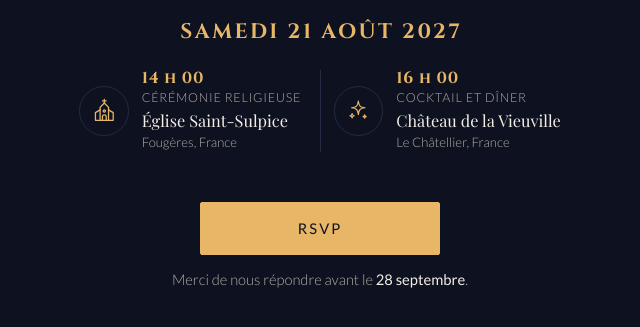
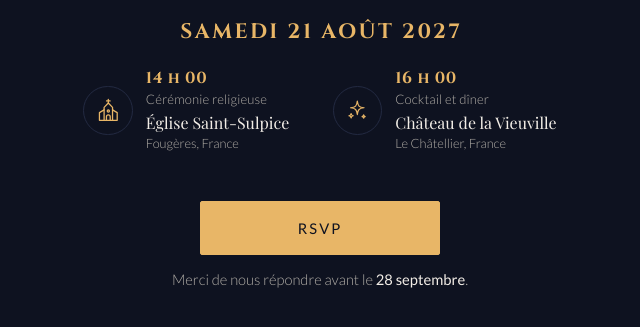
Before and after one commit to edijn/Wedding-S-E, a plain HTML site: page invitation-test.html in a window 1280 px wide. Shown: the part 485-812 px from the top of the page, 320-960 px from the left. Drawn offline with nearby package versions, Linux system fonts and the light colour scheme.

Commit message:
Add files via upload

```diff
--- a/invitation-test.html
+++ b/invitation-test.html
@@ -19,6 +19,12 @@
   --or:       #E8B667;
   /* La respiration entre les trois blocs du bas : phrase, journée, RSVP. */
   --gap-bloc: clamp(1.95rem,6.2vw,3.1rem);
+  /* Unité de base des deux colonnes. Tous les textes en dérivent par
+     un rapport fixe, donc changer cette seule valeur les redimensionne
+     ensemble sans casser leur hiérarchie. */
+  --te: clamp(.74rem,3.2vw,1rem);
+  /* Le retrait sous la note, jusqu'au bord de l'écran. */
+  --pied: clamp(1rem,3.4svh,1.9rem);
   --ivoire:   #F2EDE6;
   --dim:      #B3AFA8;
   --erreur:   #E98A7B;
@@ -136,7 +142,7 @@ body{
 /* margin-top:auto absorbe tout le blanc restant ; le padding du bas
    laisse le petit retrait par rapport au bord de l'écran. */
 .bloc-rsvp{
-  padding-bottom:calc(clamp(1.6rem,5svh,3rem) + env(safe-area-inset-bottom,0px));
+  padding-bottom:calc(var(--pied) + env(safe-area-inset-bottom,0px));
 }
 
 /* ── les prénoms ── */
@@ -237,25 +243,23 @@ body{
 }
 
 /* ── les deux moments, côte à côte ──
-   Icône à gauche, texte à droite dans chaque colonne. Un filet
-   vertical sépare les deux. */
+   Plus de filet entre les colonnes : le blanc suffit à les séparer. */
 .etapes{
   display:grid;
   grid-template-columns:1fr 1fr;
+  gap:clamp(.5rem,2.5vw,1.6rem);
   text-align:left;
 }
 .etape{
   display:grid;
   grid-template-columns:auto 1fr;
-  gap:clamp(.45rem,2vw,.8rem);
+  gap:clamp(.4rem,1.8vw,.8rem);
   align-items:center;
-  padding:0 clamp(.35rem,1.6vw,.8rem);
 }
-.etape + .etape{border-left:1px solid var(--encre-3)}
 
 .etape-icone{
-  width:clamp(2.1rem,8vw,3.1rem);
-  height:clamp(2.1rem,8vw,3.1rem);
+  width:clamp(1.95rem,7.4vw,3.1rem);
+  height:clamp(1.95rem,7.4vw,3.1rem);
   border:1px solid var(--encre-3);
   border-radius:50%;
   display:grid;place-items:center;
@@ -264,33 +268,36 @@ body{
 }
 .etape-icone svg{width:56%;height:56%}
 
-.etape-quoi{
-  font-size:clamp(.66rem,2.5vw,.78rem);
-  letter-spacing:.06em;
-  text-transform:uppercase;
-  color:var(--dim);
-  margin:.05rem 0 .2rem;
-}
+/* nowrap partout : ces quatre lignes doivent tenir d'un seul tenant,
+   c'est le corps qui s'adapte à la colonne, pas l'inverse. */
+.etape-heure,.etape-quoi,.etape-lieu,.etape-adresse{white-space:nowrap}
+
 .etape-heure{
   font-family:var(--caps);
   font-weight:700;
-  font-size:clamp(.84rem,3.2vw,1rem);
-  letter-spacing:.05em;
+  font-size:var(--te);
+  letter-spacing:.04em;
   color:var(--or);
   margin:0;
   line-height:1.1;
 }
+.etape-quoi{
+  font-size:calc(var(--te) * .82);
+  letter-spacing:.01em;
+  color:var(--dim);
+  margin:.12rem 0 .18rem;
+}
 .etape-lieu{
   font-family:var(--titre);
-  font-size:clamp(.84rem,3.2vw,1.02rem);
-  line-height:1.22;
+  font-size:var(--te);
+  line-height:1.2;
   margin:0;
 }
 .etape-adresse{
-  font-size:clamp(.72rem,2.7vw,.82rem);
-  line-height:1.35;
+  font-size:calc(var(--te) * .8);
+  line-height:1.3;
   color:var(--dim);
-  margin:.2rem 0 0;
+  margin:.18rem 0 0;
 }
 .etape-adresse a{color:inherit;text-decoration-color:var(--encre-3)}
 
@@ -328,7 +335,8 @@ body{
   color:var(--dim);
   max-width:27rem;
   /* le raccourci margin vient en dernier, sinon il écrase le margin-top */
-  margin:.78rem auto 0;
+  /* moitié du retrait du bas : le bouton descend vers la note */
+  margin:calc(var(--pied) * .5) auto 0;
 }
 .note strong{color:var(--ivoire);font-weight:400}
 
```
